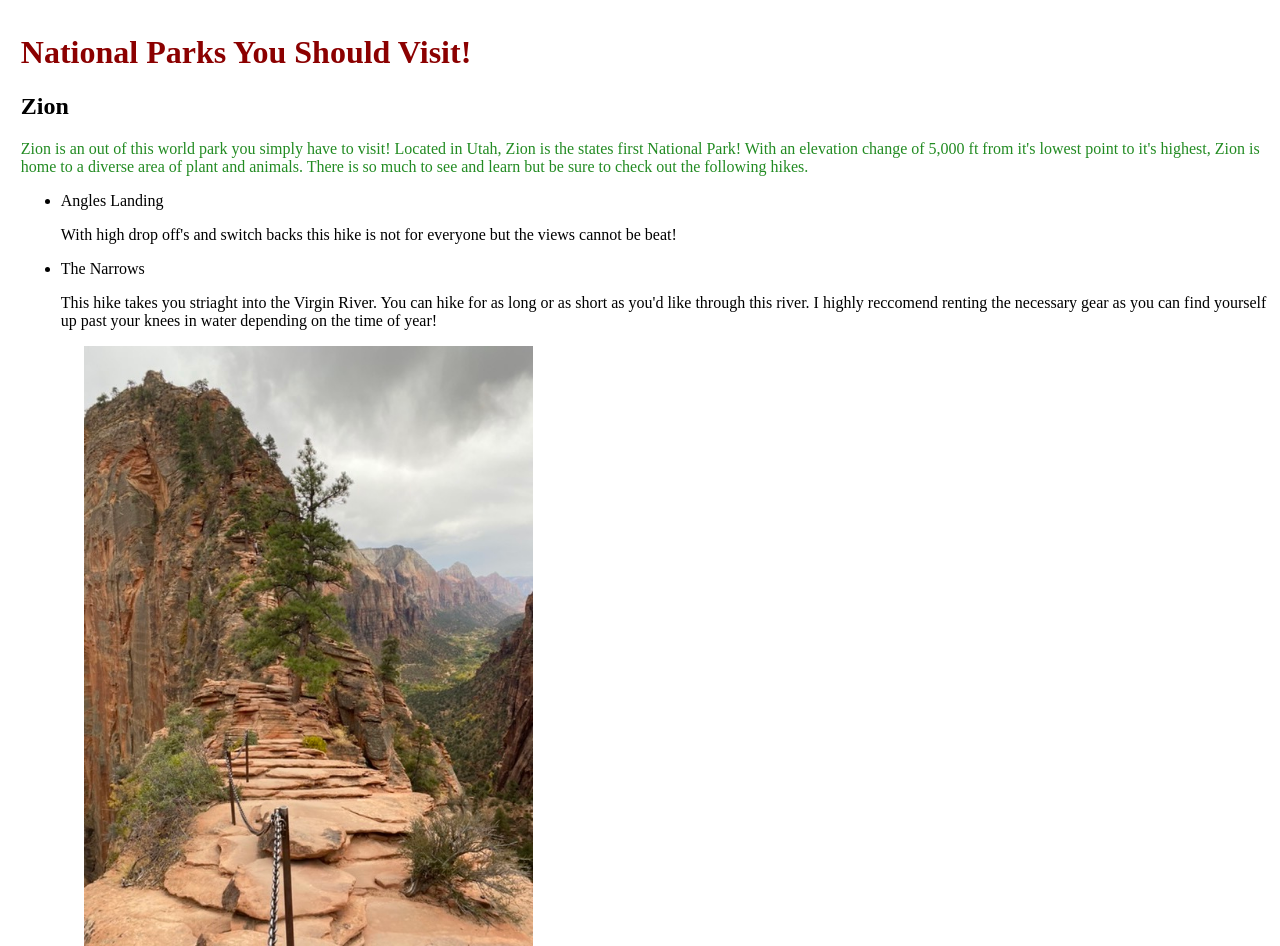
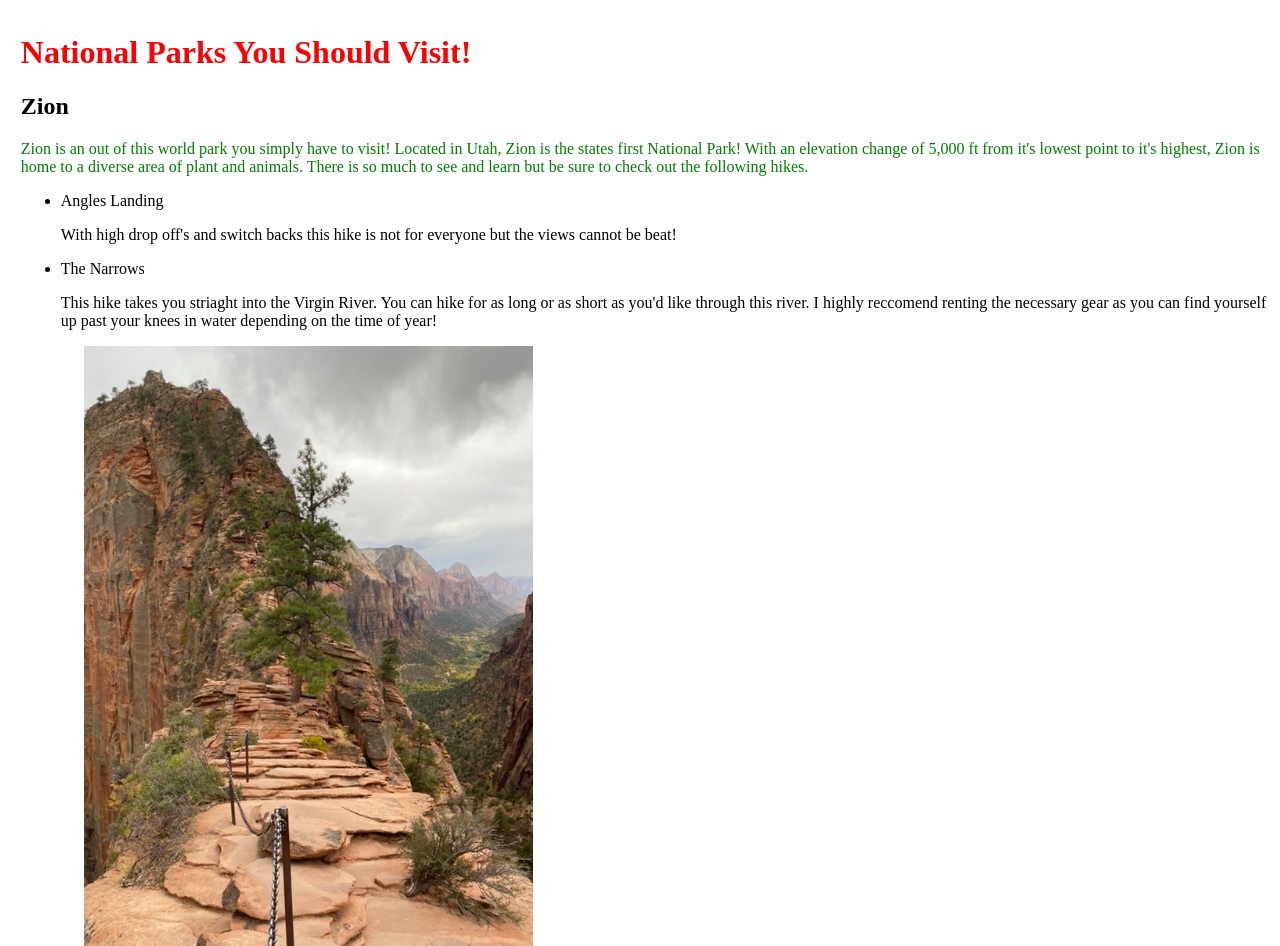
Before and after one commit to LaunchCodeAllhubs/js-assignment-4-html-me-something-cameronfeeman, a website: page index.html in a window 1280 px wide. Shown: the top 946 px of the page. Drawn offline with Linux system fonts and the light colour scheme.

Commit message:
Put the right colors.

```diff
--- a/styles.css
+++ b/styles.css
@@ -17,8 +17,8 @@ figcaption {
     margin-left: 2%;
 }
 #mainHeading {
-    color: darkred;
+    color: red;
 }
 .funParagraph {
-    color: forestgreen;
+    color: green;
 }
```
